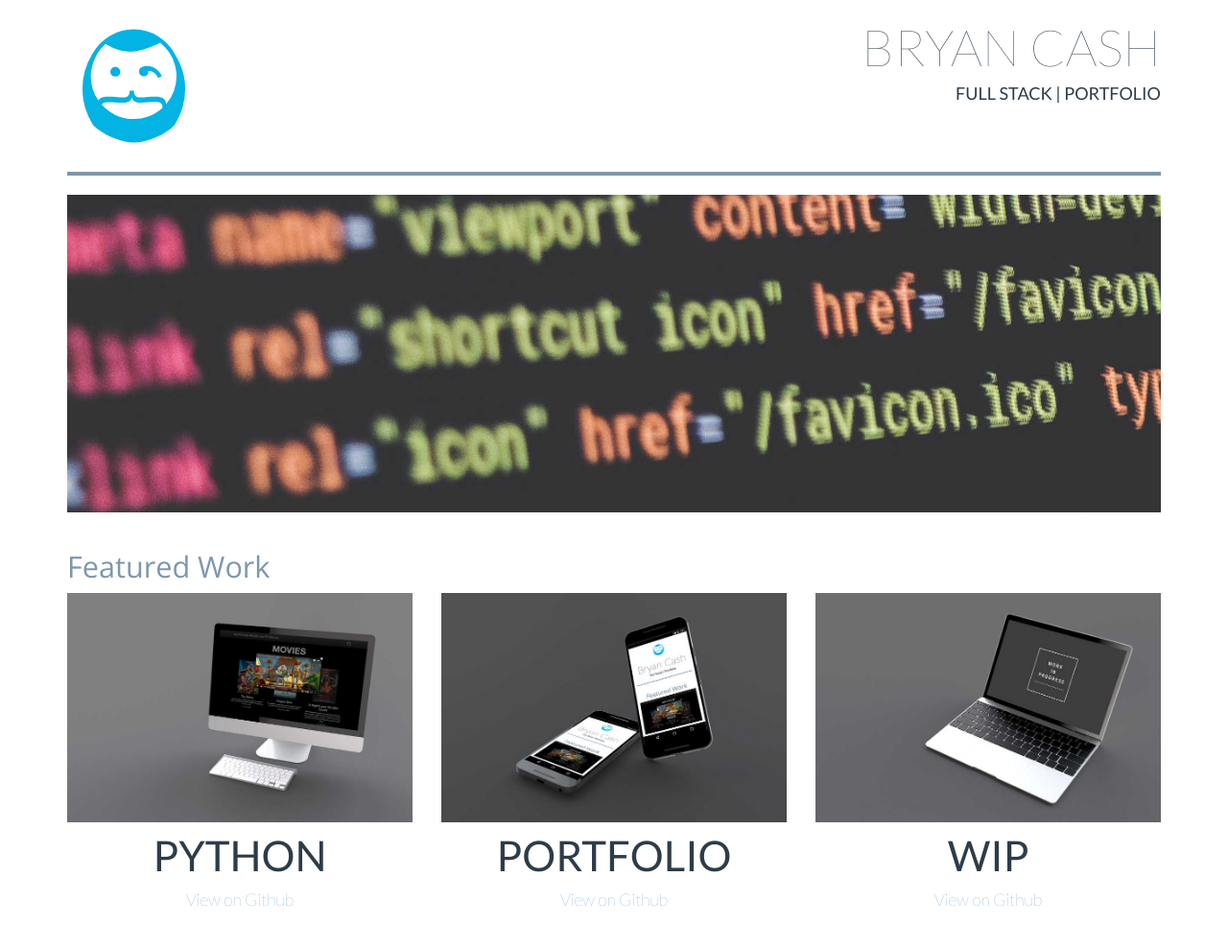
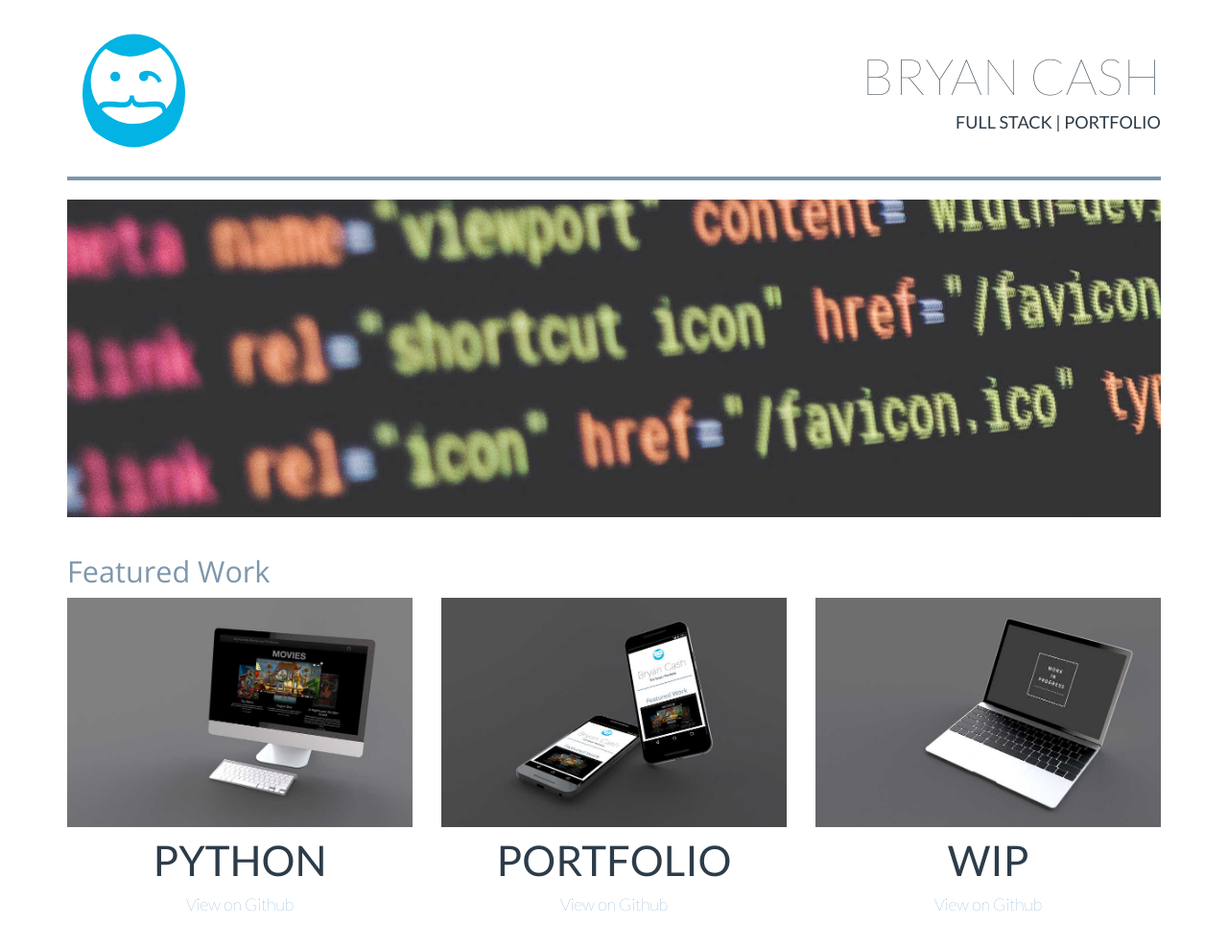
Before and after one commit to bryan0578/udacity_portfolio, a website: page development/index.html in a window 1280 px wide. Shown: the whole page at 96% size. Before the commit the page ends 950 px from the top, so only its background shows below. Drawn offline with nearby package versions, Linux system fonts and the light colour scheme.

Commit message:
Footer and header margins
Added margin to text-rightclass and to logo class for better horizontal
alignment added footer margin for better readability of the footer
elements

```diff
--- a/development/css/styles.css
+++ b/development/css/styles.css
@@ -4,6 +4,10 @@ body {
   font-family: 'Lato', sans-serif;
   color: #2d3c49;
   font-weight: 300;
+}
+
+.text-right {
+	margin-top: 30px;
 }
 
 .text-muted {
@@ -23,8 +27,9 @@ body {
   color: #2d3c49;
 }
 
+
 .logo {
-	margin-top: 20px;
+	margin-top: 25px;
 	max-width: 25%;
 }
 
@@ -40,6 +45,10 @@ figure {
 
 hr {
 	border: 2px solid #7d97ad;
+}
+
+.footer {
+	margin-bottom: 40px;
 }
 
 .modal-header {
```
